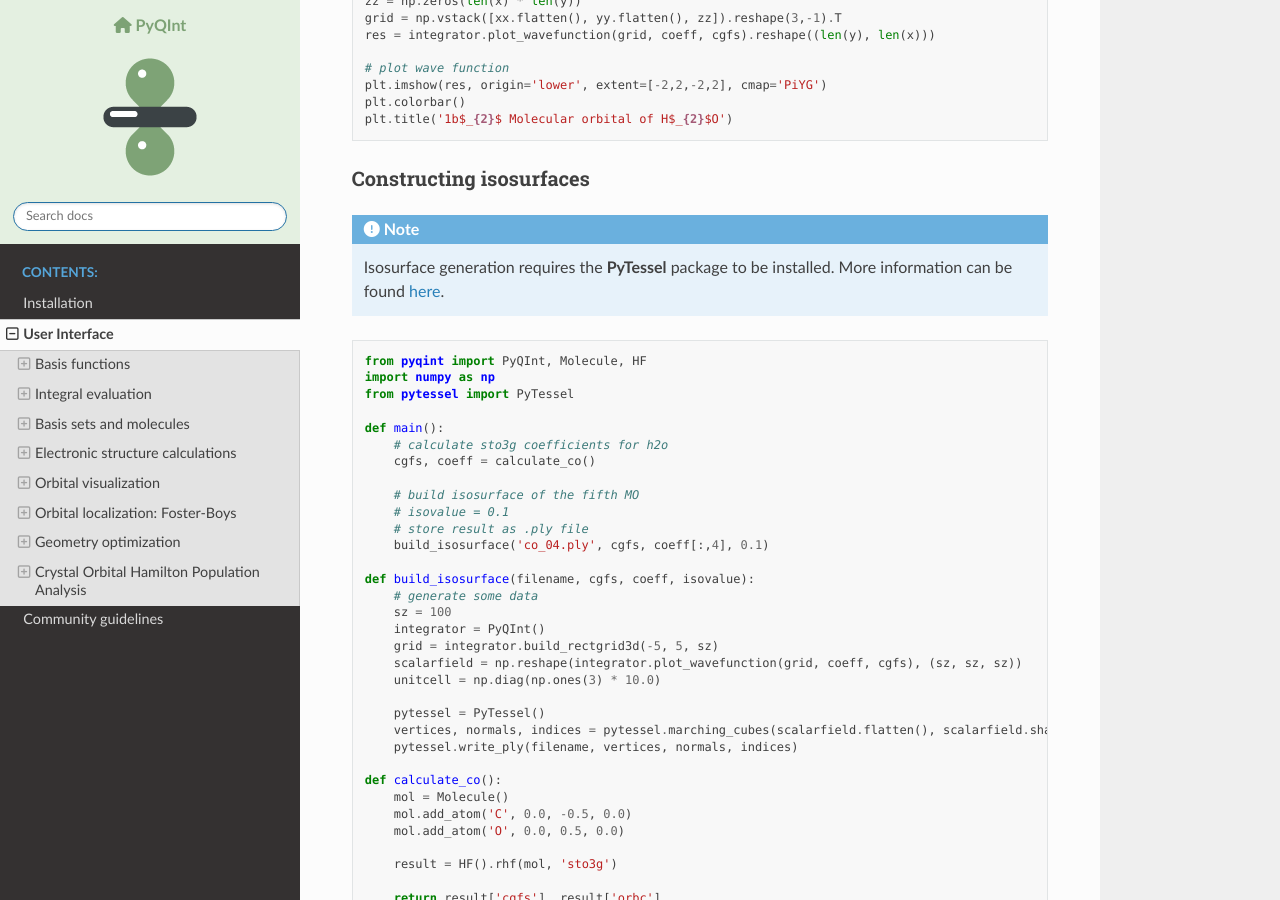
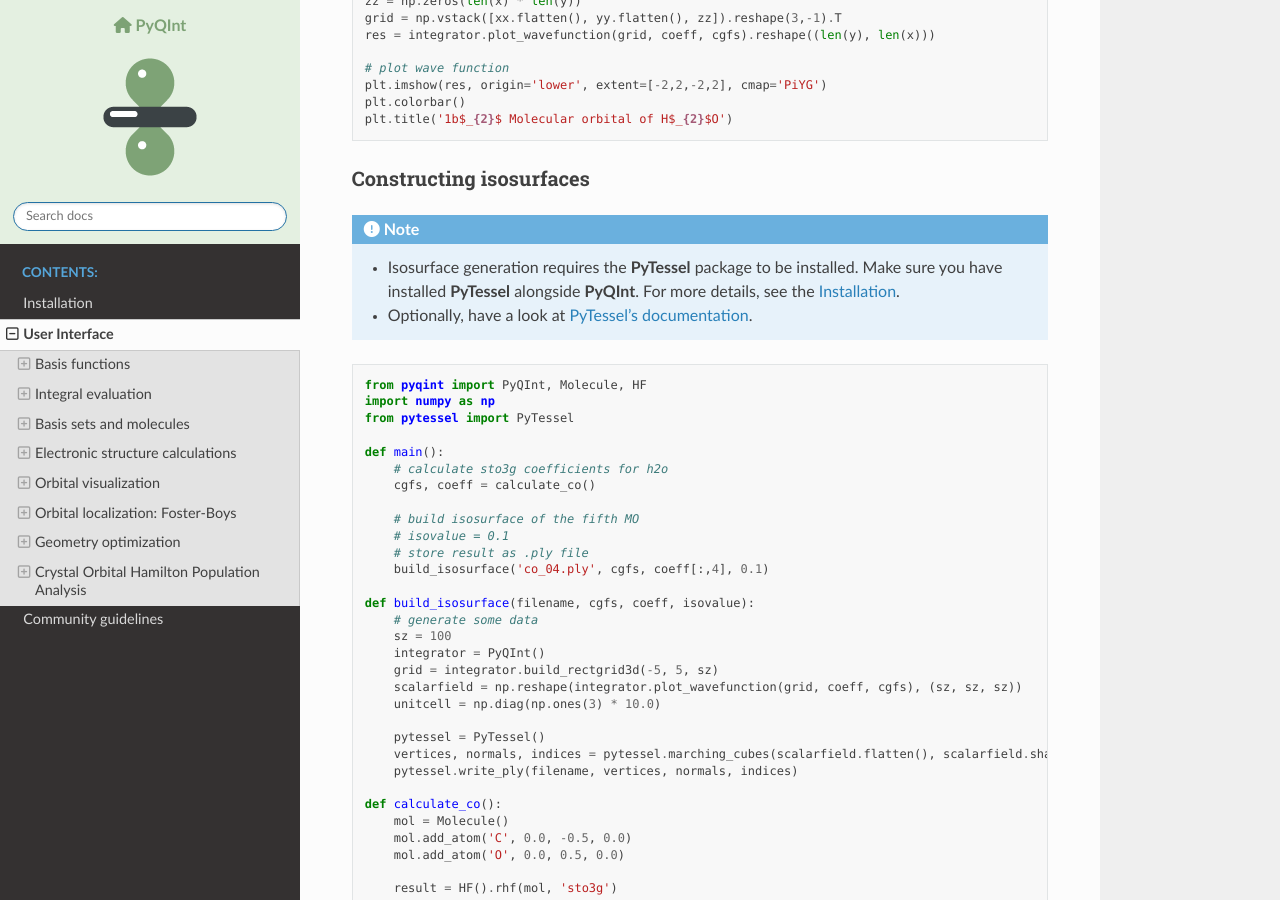
Before and after one commit to ifilot/pyqint, a Sphinx documentation site: the page built from docs/user_interface.rst, in a window 1280 px wide and 900 px high, scrolled down 16362 px. Built offline with Sphinx 7.4.7 and the Read the Docs theme 3.1.0, drawn with Linux system fonts in a browser that asks for light colours; nearby versions of some CDN libraries.

Commit message:
Explaining PyTessel package better under r User Interface

```diff
--- a/docs/user_interface.rst
+++ b/docs/user_interface.rst
@@ -843,8 +843,10 @@ Constructing isosurfaces
 ------------------------
 
 .. note::
-    Isosurface generation requires the :program:`PyTessel` package to be
-    installed. More information can be found `here <https://ifilot.github.io/pytessel/>`_.
+    * Isosurface generation requires the :program:`PyTessel` package to be
+      installed. Make sure you have installed :program:`PyTessel` alongside
+      :program:`PyQInt`. For more details, see the :ref:`installation`.
+    * Optionally, have a look at `PyTessel's documentation <https://ifilot.github.io/pytessel/>`_.
 
 .. code-block:: python
 
```
